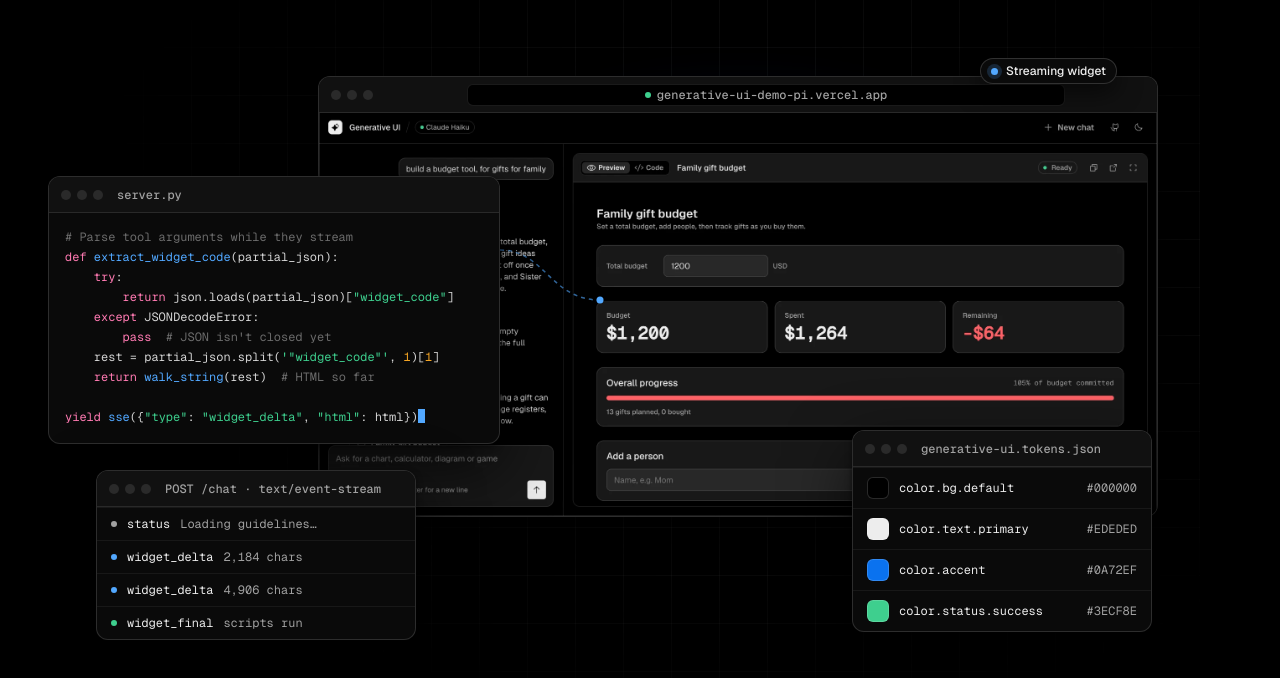
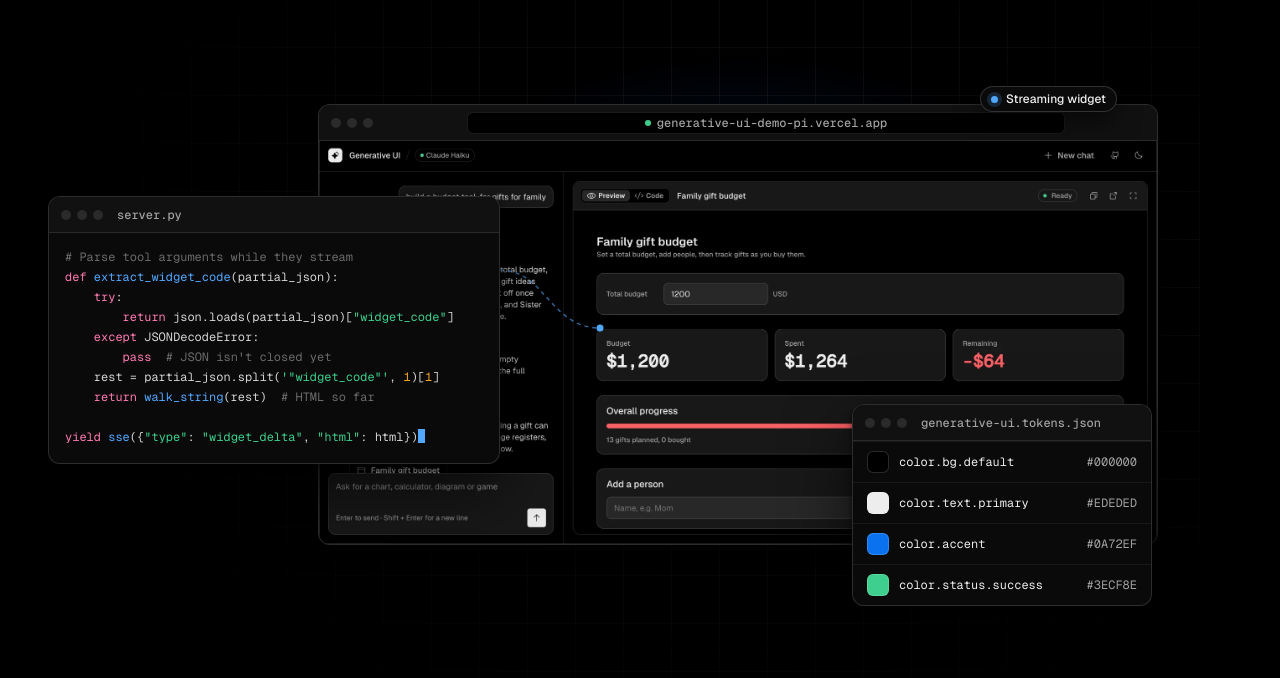
Before and after one commit to KiranChandY/Generative-UI-demo, a plain HTML site: page docs/hero-source/hero.html in a window 1280 px wide. Drawn offline with nearby package versions, Linux system fonts and the light colour scheme.

Commit message:
Simplify case study hero image
Co-Authored-By: Claude Opus 5.5 <noreply@anthropic.com>
Claude-Session: https://claude.ai/code/session_01XTtLQLAa1m9gJbef6hbRsM

```diff
--- a/docs/hero-source/hero.html
+++ b/docs/hero-source/hero.html
@@ -36,7 +36,7 @@
   .dots i { width: 10px; height: 10px; border-radius: 50%; background: #2A2A2A; display: block; }
 
   /* app window */
-  .window { left: 318px; top: 76px; width: 840px; }
+  .window { left: 318px; top: 104px; width: 840px; }
   .url {
     flex: 1; margin: 0 80px; height: 22px; border-radius: 6px; background: #000;
     border: 1px solid rgba(255,255,255,0.1); display: flex; align-items: center; justify-content: center; gap: 6px;
@@ -45,7 +45,7 @@
   .window img { display: block; width: 100%; }
 
   /* code card */
-  .code { left: 48px; top: 176px; width: 452px; }
+  .code { left: 48px; top: 196px; width: 452px; }
   pre { padding: 14px 16px 16px; font: 400 12px/20px 'Geist Mono', monospace; color: #D4D4D4; white-space: pre; }
   .k { color: #FF7AB2; } .f { color: #52A8FF; } .s { color: #3ECF8E; } .c { color: #6B6B6B; } .n { color: #F5A524; }
   .caret { display: inline-block; width: 7px; height: 14px; background: #52A8FF; vertical-align: -2px; }
@@ -58,7 +58,7 @@
   .ev .dot { width: 6px; height: 6px; border-radius: 50%; flex-shrink: 0; }
 
   /* tokens card */
-  .tokens { left: 852px; top: 430px; width: 300px; }
+  .tokens { left: 852px; top: 404px; width: 300px; }
   .tok { display: grid; grid-template-columns: 22px 1fr auto; align-items: center; gap: 10px; padding: 9px 14px; border-top: 1px solid rgba(255,255,255,0.06); font: 400 12px/16px 'Geist Mono', monospace; }
   .tok:first-of-type { border-top: 0; }
   .sw { width: 22px; height: 22px; border-radius: 6px; border: 1px solid rgba(255,255,255,0.16); }
@@ -67,7 +67,7 @@
 
   /* status pill */
   .pill {
-    position: absolute; left: 980px; top: 58px; display: flex; align-items: center; gap: 8px;
+    position: absolute; left: 980px; top: 86px; display: flex; align-items: center; gap: 8px;
     padding: 4px 10px; border-radius: 9999px; background: #0A0A0A; border: 1px solid rgba(255,255,255,0.16);
     font: 500 12px/16px 'Geist', sans-serif; color: #EDEDED; box-shadow: 0 8px 24px rgba(0,0,0,0.6);
   }
@@ -88,8 +88,8 @@
   <div class="pill"><i></i>Streaming widget</div>
 
   <svg class="wire" viewBox="0 0 1200 852">
-    <path d="M500 250 C 545 250, 550 300, 600 300" fill="none" stroke="rgba(82,168,255,0.6)" stroke-width="1.5" stroke-dasharray="4 4"/>
-    <circle cx="600" cy="300" r="3.5" fill="#52A8FF"/>
+    <path d="M500 270 C 545 270, 550 328, 600 328" fill="none" stroke="rgba(82,168,255,0.6)" stroke-width="1.5" stroke-dasharray="4 4"/>
+    <circle cx="600" cy="328" r="3.5" fill="#52A8FF"/>
   </svg>
 
   <div class="card code">
@@ -106,13 +106,6 @@
 <span class="k">yield</span> <span class="f">sse</span>({<span class="s">"type"</span>: <span class="s">"widget_delta"</span>, <span class="s">"html"</span>: html})<span class="caret"></span></pre>
   </div>
 
-  <div class="card stream">
-    <div class="bar"><span class="dots"><i></i><i></i><i></i></span>POST /chat · text/event-stream</div>
-    <div class="ev"><span class="dot" style="background:#A1A1A1"></span><span class="t">status</span>Loading guidelines…</div>
-    <div class="ev"><span class="dot" style="background:#52A8FF"></span><span class="t">widget_delta</span>2,184 chars</div>
-    <div class="ev"><span class="dot" style="background:#52A8FF"></span><span class="t">widget_delta</span>4,906 chars</div>
-    <div class="ev"><span class="dot" style="background:#3ECF8E"></span><span class="t">widget_final</span>scripts run</div>
-  </div>
 
   <div class="card tokens">
     <div class="bar"><span class="dots"><i></i><i></i><i></i></span>generative-ui.tokens.json</div>
```
Also changed, not shown: docs/screenshots/case-study-hero-v2.png (added).
